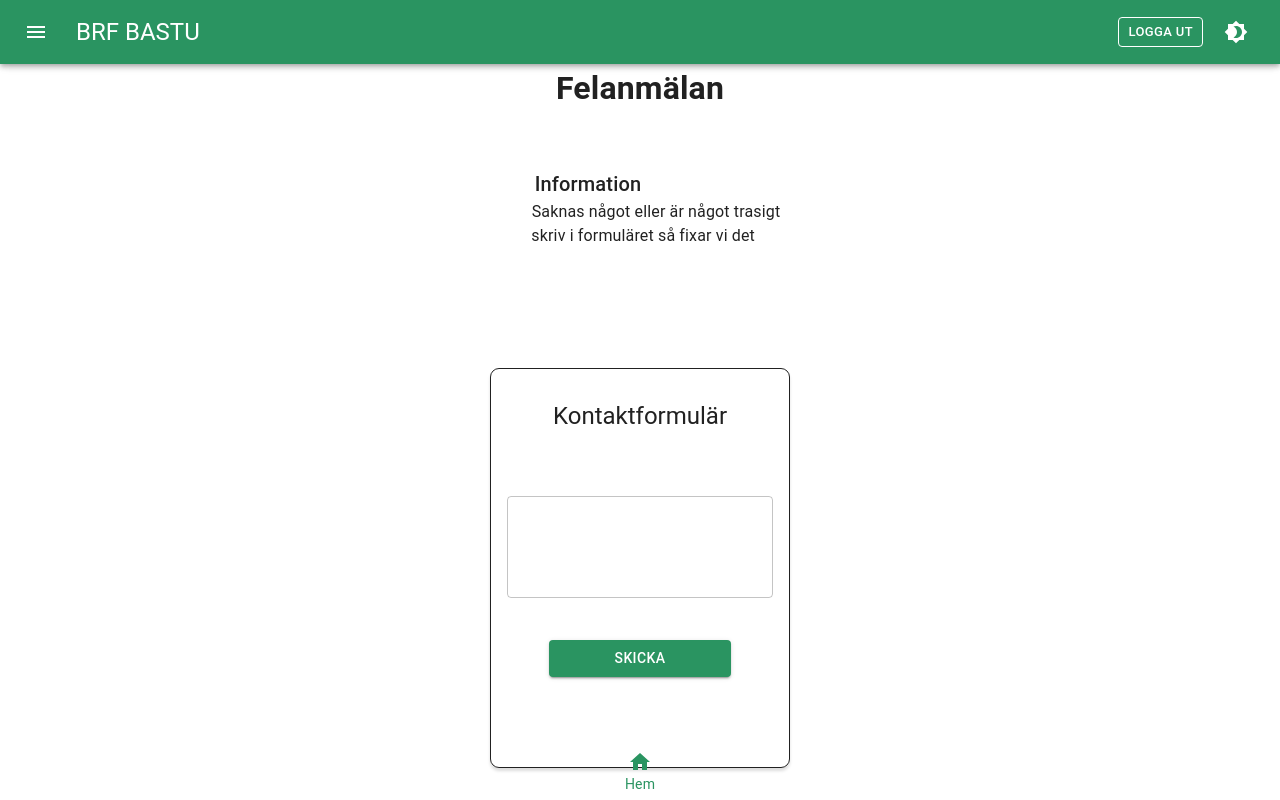
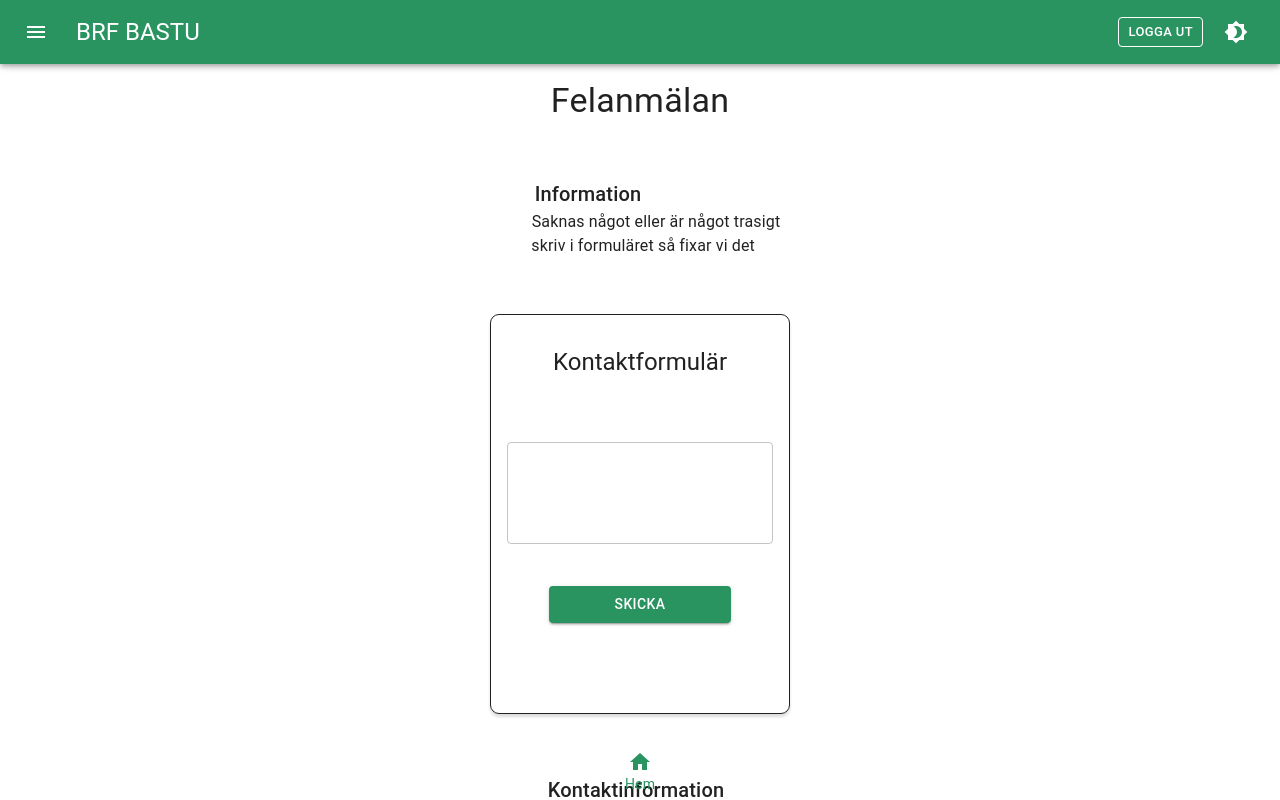
Before and after one commit to ThereseHa/Fullstack-Booking-App, a React (Vite) app in the folder client/: page /information in a window 1280 px wide. Built offline with nearby package versions, Linux system fonts and the light colour scheme; sample sign-in values are in the browser's storage.

Commit message:
ändrat småsaker

```diff
--- a/client/src/components/InformationTextComoponent.jsx
+++ b/client/src/components/InformationTextComoponent.jsx
@@ -3,7 +3,6 @@ import { Box, Stack, Typography } from "@mui/material";
 function InformationTextComponent() {
   return (
     <Box sx={{ display: "flex", justifyContent: "center", marginTop: "3em" }}>
-      <Box sx={{ width: "300px", height: "160px" }}>
       <Stack>
         <Typography
           variant="h6"
@@ -23,7 +22,6 @@ function InformationTextComponent() {
         </Typography>
       </Stack>
     </Box>
-    </Box>
   );
 }
 
--- a/client/src/pages/InformationPage.jsx
+++ b/client/src/pages/InformationPage.jsx
@@ -4,10 +4,10 @@ import InformationTextComponent from "../components/InformationTextComoponent";
 
 function InformationPage() {
   return (
-    <>
-      <Box sx={{ textAlign: "center" }}>
+
+      <Box p={2} sx={{ textAlign: "center" }}>
         <Box sx={{ justifyContent: "center" }}>
-          <h1>Felanmälan</h1>
+        <Typography variant="h4">Felanmälan</Typography>
           <InformationTextComponent />
           <ContactFormComponent />
           <Stack>
@@ -26,7 +26,6 @@ function InformationPage() {
           </Stack>
         </Box>
       </Box>
-    </>
   );
 }
 
```
Also changed, not shown: 1 other file (tests, documents, lock files or other folders). Lines whose indentation alone changed are shown as unchanged.
